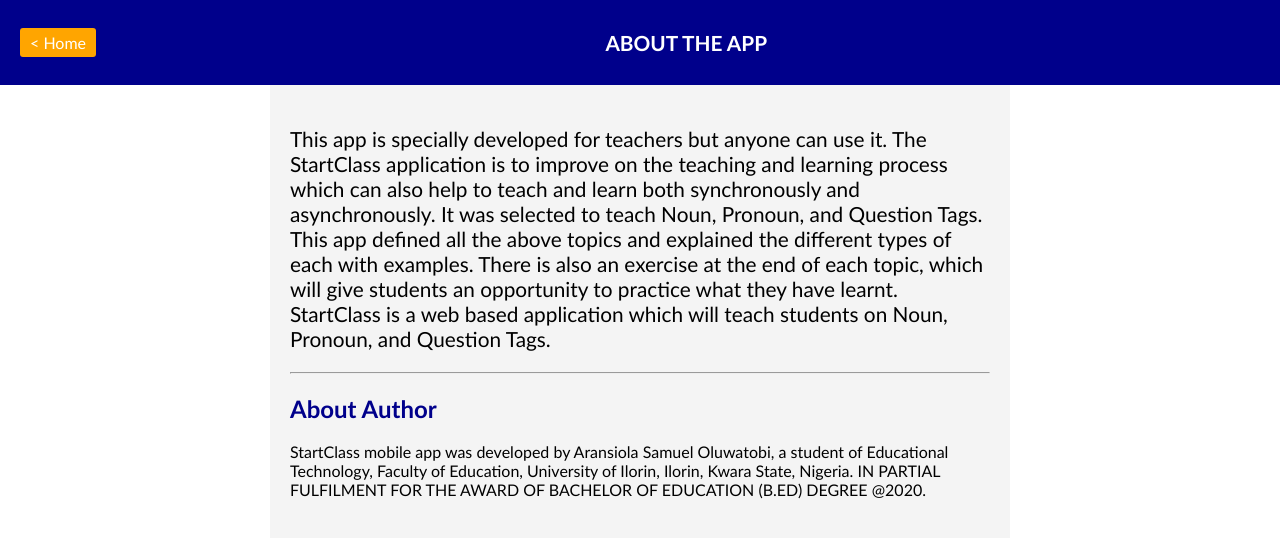
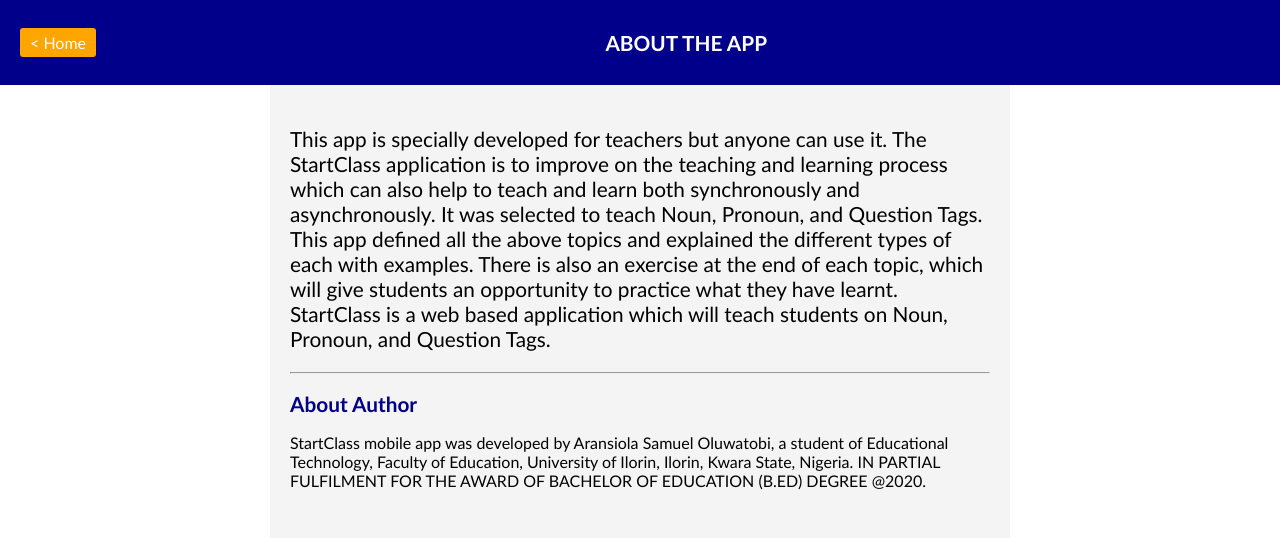
Before and after one commit to StartClass/startclass.github.io, a plain HTML site: page about.html in a window 1280 px wide. Drawn offline with Linux system fonts and the light colour scheme.

Commit message:
Add files via upload

```diff
--- a/about.html
+++ b/about.html
@@ -39,7 +39,7 @@
             Pronoun, and Question Tags.
          </p>
          <hr />
-         <h2>About Author</h2>
+         <h2 style="font-size: 1.3em; ">About Author</h2>
          <p>
             StartClass mobile app was developed by Aransiola Samuel Oluwatobi, a student of Educational Technology, Faculty of Education, University of Ilorin, Ilorin, Kwara State, Nigeria. IN PARTIAL FULFILMENT FOR THE AWARD OF BACHELOR OF EDUCATION (B.ED) DEGREE @2020.
          </p>
```
